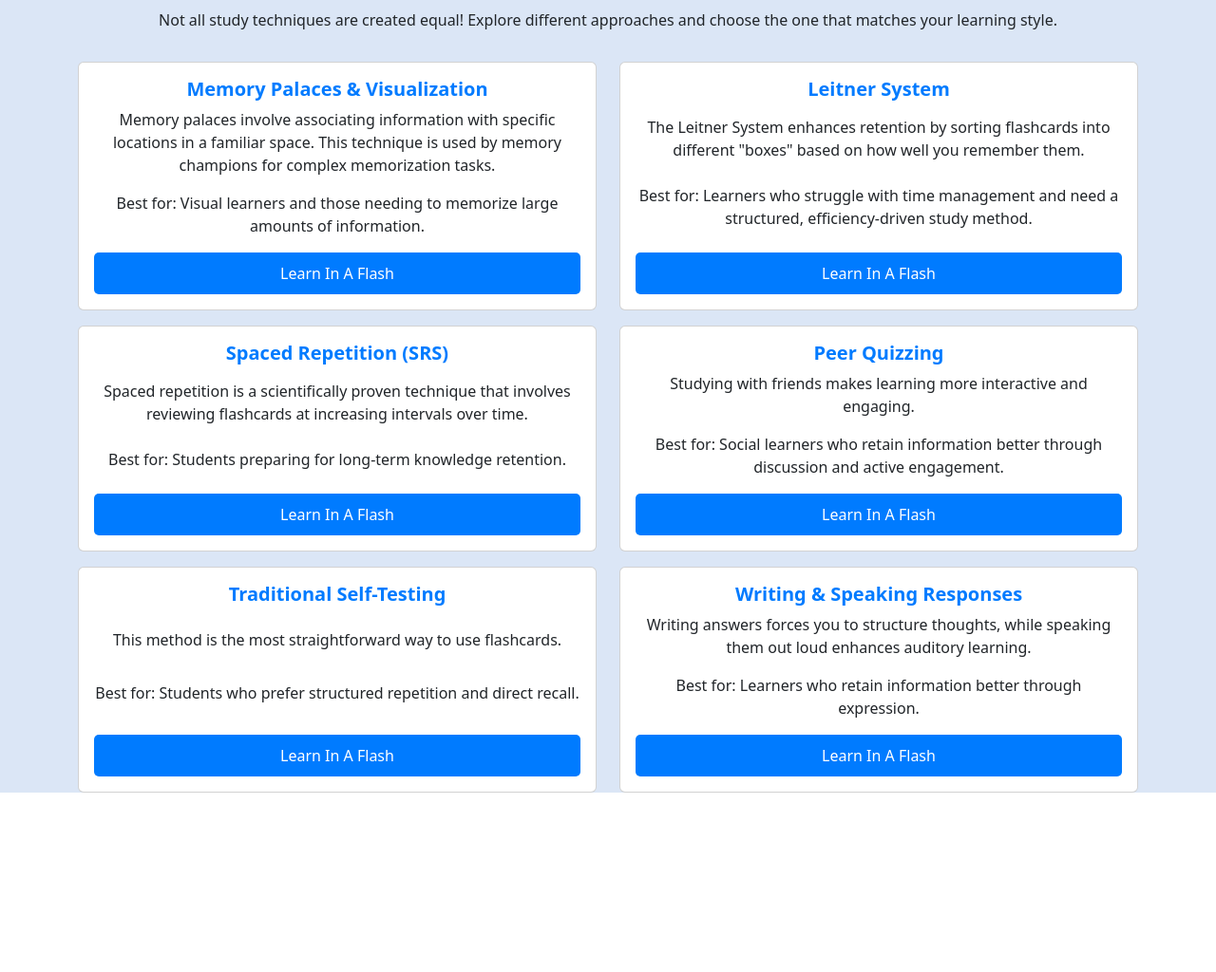
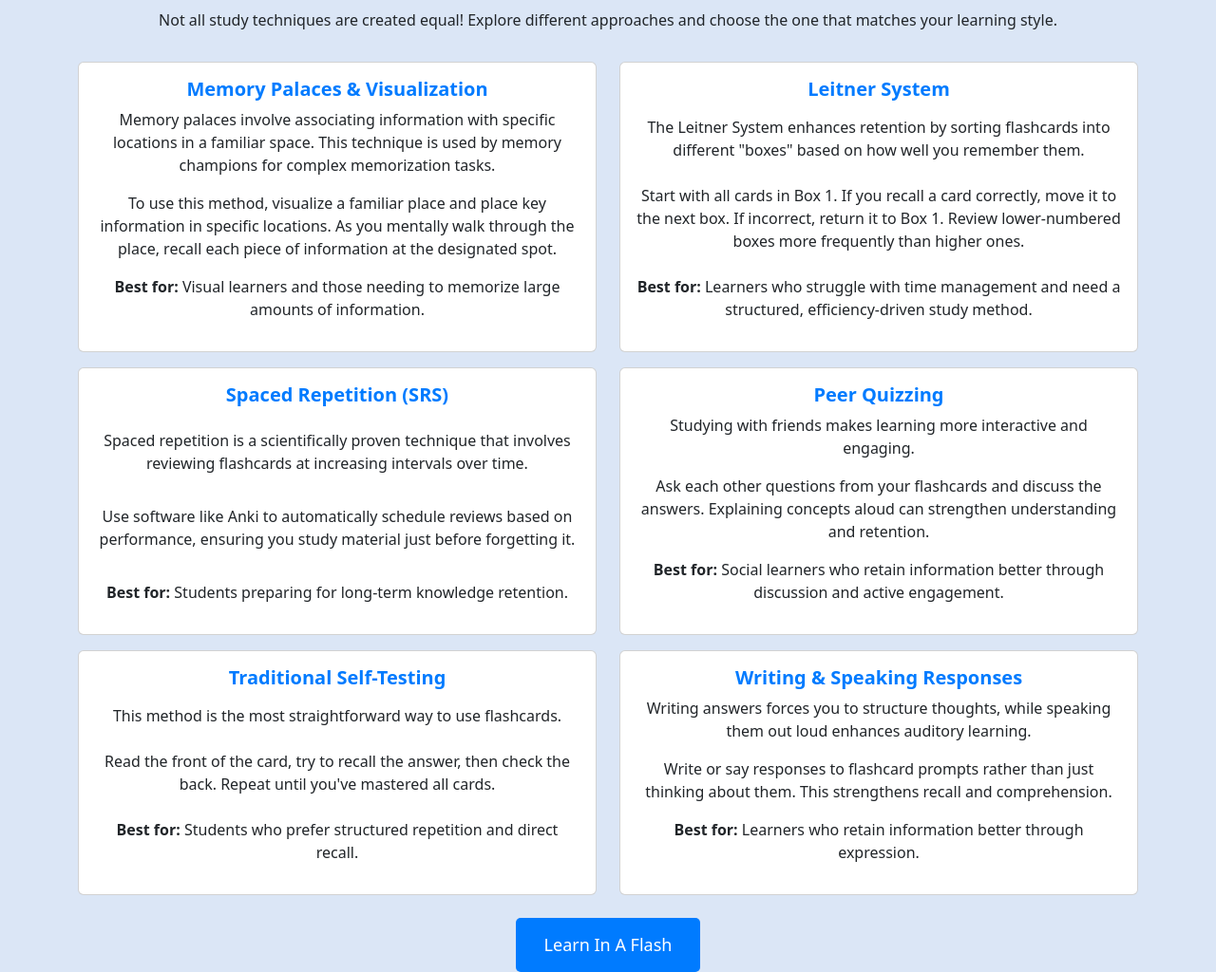
Before and after one commit to yuriihehed/flash-flicks-web-app, a Django app: template myproject/flashcards/templates/learning.html in a window 1280 px wide. Shown: the part 167-1191 px from the top of the page at 95% size. Before the commit the page ends 1002 px from the top, so only its background shows below. Run offline with Django 5.2, Linux system fonts and the light colour scheme; the template is opened without the code that fills it, so the values that code supplies are empty; some libraries are stand-ins or nearby versions.

Commit message:
added asads learning page

```diff
--- a/myproject/flashcards/templates/home.html
+++ b/myproject/flashcards/templates/home.html
@@ -64,7 +64,7 @@
                     </div>
                     <div class="col-md-3">
                         <div class="card">
-                            <div class="card-body">
+        ']\'                    <div class="card-body">
                                 <h5 class="card-title">Calendar</h5>
                                 <p class="card-text">Manage your due date here.</p>
                                 <p class="card-text">{under construction}</p>
--- a/myproject/flashcards/templates/learning.html
+++ b/myproject/flashcards/templates/learning.html
@@ -44,8 +44,8 @@
             background-color: #007bff;
             color: white;
             border: none;
-            padding: 10px 20px;
-            font-size: 16px;
+            padding: 15px 30px;
+            font-size: 18px;
             border-radius: 5px;
         }
 
@@ -63,81 +63,73 @@
     <div class="row">
         <div class="col-md-6 mt-3">
             <div class="card">
-               {# <img src="{% static 'images/Memory.jpg' %}" alt="Memory Palaces & Visualization"> #}
-
                 <div class="card-body text-center">
                     <h5 class="study-method-title">Memory Palaces & Visualization</h5>
                     <p>Memory palaces involve associating information with specific locations in a familiar space. This technique is used by memory champions for complex memorization tasks.</p>
-                    <p>Best for: Visual learners and those needing to memorize large amounts of information.</p>
-                    <a href="settings_memory_palace.html" class="btn blue-button">Learn In A Flash</a>
+                    <p>To use this method, visualize a familiar place and place key information in specific locations. As you mentally walk through the place, recall each piece of information at the designated spot.</p>
+                    <p><strong>Best for:</strong> Visual learners and those needing to memorize large amounts of information.</p>
                 </div>
             </div>
         </div>
 
         <div class="col-md-6 mt-3">
             <div class="card">
-                {# <img src="{% static 'images/Leitner System.jpg' %}" alt="Leitner System"> #}
-
                 <div class="card-body text-center">
                     <h5 class="study-method-title">Leitner System</h5>
                     <p>The Leitner System enhances retention by sorting flashcards into different "boxes" based on how well you remember them.</p>
-                    <p>Best for: Learners who struggle with time management and need a structured, efficiency-driven study method.</p>
-                    <a href="settings_leitner.html" class="btn blue-button">Learn In A Flash</a>
+                    <p>Start with all cards in Box 1. If you recall a card correctly, move it to the next box. If incorrect, return it to Box 1. Review lower-numbered boxes more frequently than higher ones.</p>
+                    <p><strong>Best for:</strong> Learners who struggle with time management and need a structured, efficiency-driven study method.</p>
                 </div>
             </div>
         </div>
 
         <div class="col-md-6 mt-3">
             <div class="card">
-                {# <img src="{% static 'images/Spaced Repetition.jpg' %}" alt="Spaced Repetition"> #}
-
                 <div class="card-body text-center">
                     <h5 class="study-method-title">Spaced Repetition (SRS)</h5>
                     <p>Spaced repetition is a scientifically proven technique that involves reviewing flashcards at increasing intervals over time.</p>
-                    <p>Best for: Students preparing for long-term knowledge retention.</p>
-                    <a href="settings_srs.html" class="btn blue-button">Learn In A Flash</a>
+                    <p>Use software like Anki to automatically schedule reviews based on performance, ensuring you study material just before forgetting it.</p>
+                    <p><strong>Best for:</strong> Students preparing for long-term knowledge retention.</p>
                 </div>
             </div>
         </div>
 
         <div class="col-md-6 mt-3">
             <div class="card">
-                {# <img src="{% static 'images/peer quiz.jpg' %}" alt="Peer Quizzing"> #}
-
                 <div class="card-body text-center">
                     <h5 class="study-method-title">Peer Quizzing</h5>
                     <p>Studying with friends makes learning more interactive and engaging.</p>
-                    <p>Best for: Social learners who retain information better through discussion and active engagement.</p>
-                    <a href="settings_peer_quizzing.html" class="btn blue-button">Learn In A Flash</a>
+                    <p>Ask each other questions from your flashcards and discuss the answers. Explaining concepts aloud can strengthen understanding and retention.</p>
+                    <p><strong>Best for:</strong> Social learners who retain information better through discussion and active engagement.</p>
                 </div>
             </div>
         </div>
 
         <div class="col-md-6 mt-3">
             <div class="card">
-                {# <img src="{% static 'images/Traditional Self-Testing.jpg' %}" alt="Traditional Self-Testing"> #}
-
                 <div class="card-body text-center">
                     <h5 class="study-method-title">Traditional Self-Testing</h5>
                     <p>This method is the most straightforward way to use flashcards.</p>
-                    <p>Best for: Students who prefer structured repetition and direct recall.</p>
-                    <a href="settings_self_testing.html" class="btn blue-button">Learn In A Flash</a>
+                    <p>Read the front of the card, try to recall the answer, then check the back. Repeat until you've mastered all cards.</p>
+                    <p><strong>Best for:</strong> Students who prefer structured repetition and direct recall.</p>
                 </div>
             </div>
         </div>
 
         <div class="col-md-6 mt-3">
             <div class="card">
-                {# <img src="{% static 'images/Writing & Speaking Responses.jpg' %}" alt="Writing & Speaking Responses"> #}
-
                 <div class="card-body text-center">
                     <h5 class="study-method-title">Writing & Speaking Responses</h5>
                     <p>Writing answers forces you to structure thoughts, while speaking them out loud enhances auditory learning.</p>
-                    <p>Best for: Learners who retain information better through expression.</p>
-                    <a href="settings_writing_speaking.html" class="btn blue-button">Learn In A Flash</a>
+                    <p>Write or say responses to flashcard prompts rather than just thinking about them. This strengthens recall and comprehension.</p>
+                    <p><strong>Best for:</strong> Learners who retain information better through expression.</p>
                 </div>
             </div>
         </div>
+    </div>
+
+    <div class="text-center mt-4">
+        <a href="{% url 'edit_learn_mode' %}" class="btn blue-button">Learn In A Flash</a>
     </div>
 </div>
 
```
